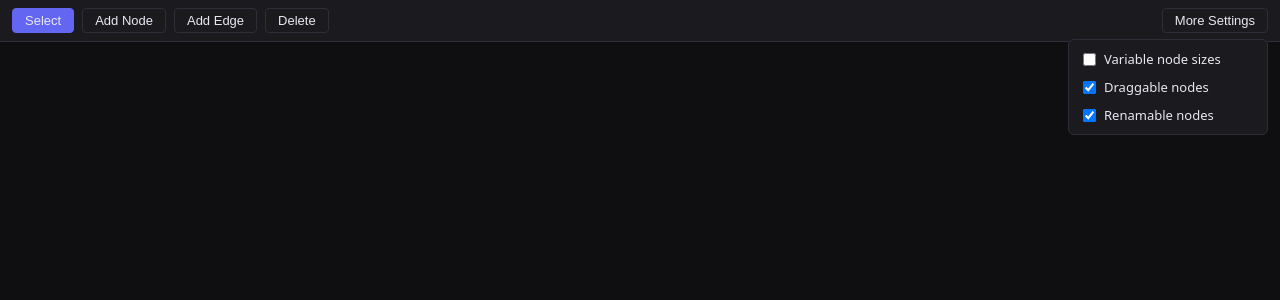
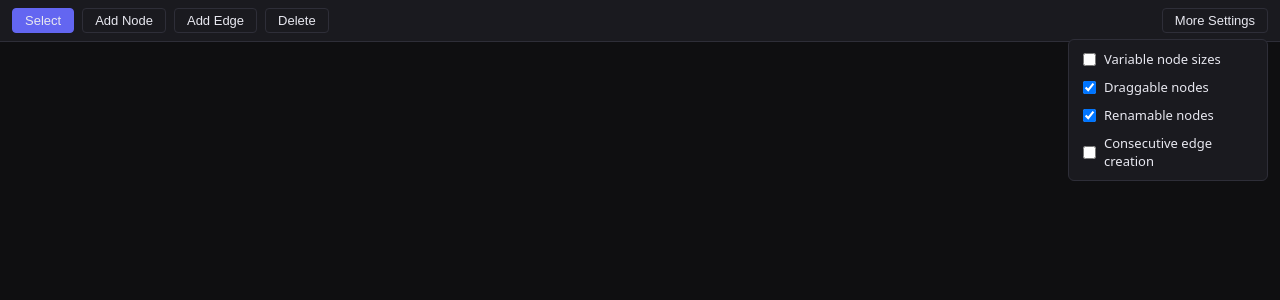
Before and after one commit to timtim40a/graph-algorithms-visualiser, a React (Vite) app in the folder gav-v2/: page / in a window 1280 px wide. Both pictures are taken after a click on the button "More Settings". Shown: the top 300 px of the page. Built offline with nearby package versions, Linux system fonts and the light colour scheme.

Commit message:
Add option for consecutive edge creation

```diff
--- a/gav-v2/src/canvas/GraphInteractionController.ts
+++ b/gav-v2/src/canvas/GraphInteractionController.ts
@@ -115,7 +115,14 @@ export class GraphInteractionController {
                             },
                         ],
                     });
-                    this.store.setSelection({ nodeIds: [], edgeIds: [] });
+                    if (settings.consecutiveEdgeCreation) {
+                        this.store.setSelection({
+                            nodeIds: [hitNode.id],
+                            edgeIds: [],
+                        });
+                    } else {
+                        this.store.setSelection({ nodeIds: [], edgeIds: [] });
+                    }
                 } else {
                     this.store.setSelection({
                         nodeIds: [hitNode.id],
--- a/gav-v2/src/store/useGraphStore.ts
+++ b/gav-v2/src/store/useGraphStore.ts
@@ -7,6 +7,7 @@ export interface Settings {
     variableNodeSizes: boolean;
     draggableNodes: boolean;
     renamableNodes: boolean;
+    consecutiveEdgeCreation: boolean;
 }
 
 interface GraphStore {
@@ -28,6 +29,7 @@ const DEFAULT_SETTINGS: Settings = {
     variableNodeSizes: false,
     draggableNodes: true,
     renamableNodes: true,
+    consecutiveEdgeCreation: false,
 };
 
 export const useGraphStore = create<GraphStore>((set) => ({
--- a/gav-v2/src/ui/SettingsMenu.tsx
+++ b/gav-v2/src/ui/SettingsMenu.tsx
@@ -64,6 +64,18 @@ export function SettingsMenu() {
                         />
                         Renamable nodes
                     </label>
+                    <label className={styles.checkboxRow}>
+                        <input
+                            type="checkbox"
+                            checked={settings.consecutiveEdgeCreation}
+                            onChange={(e) =>
+                                setSettings({
+                                    consecutiveEdgeCreation: e.target.checked,
+                                })
+                            }
+                        />
+                        Consecutive edge creation
+                    </label>
                 </div>
             )}
         </div>
```
